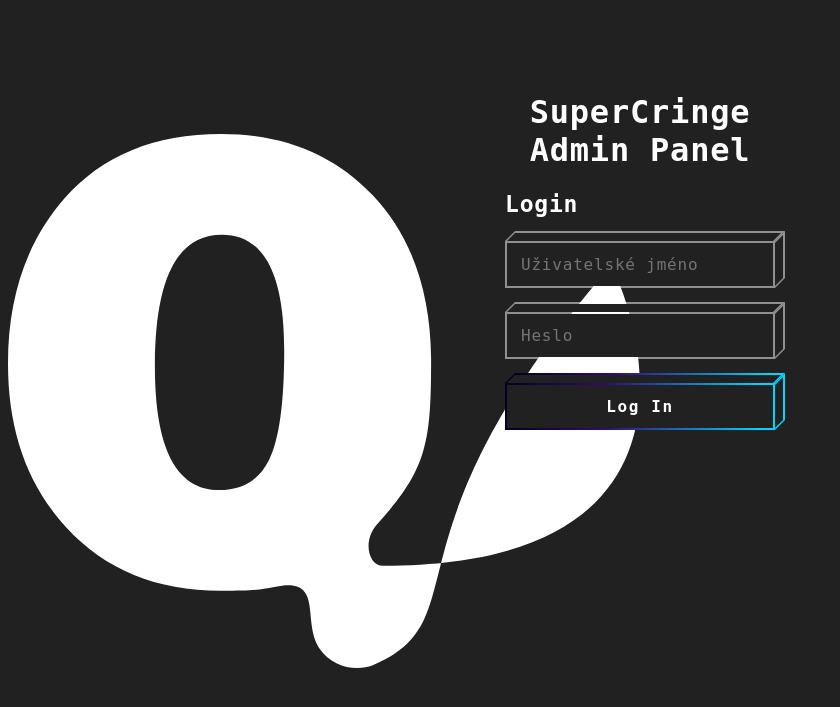
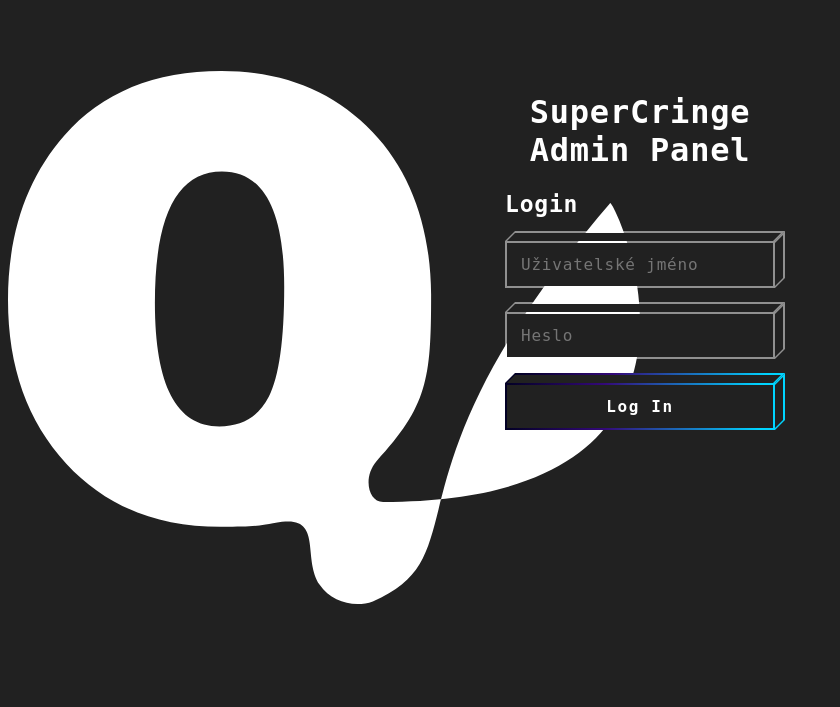
Before and after one commit to Plajta/QRFronta, a Flask app: page /admin in a window 1280 px wide. Shown: the top 707 px of the page, without its empty margins (0-840 px from the left). Run offline with Flask 2, Linux system fonts and the light colour scheme.

Commit message:
haha mínus pět procent lets go frfrfr

```diff
--- a/src/server/static/styles/style.css
+++ b/src/server/static/styles/style.css
@@ -205,7 +205,7 @@ nav{
 
 img{
   float:left;
-  margin-top: 10%;
+  margin-top: 5%;
   margin-right: -30%;
   width: 50%;
 }
```
